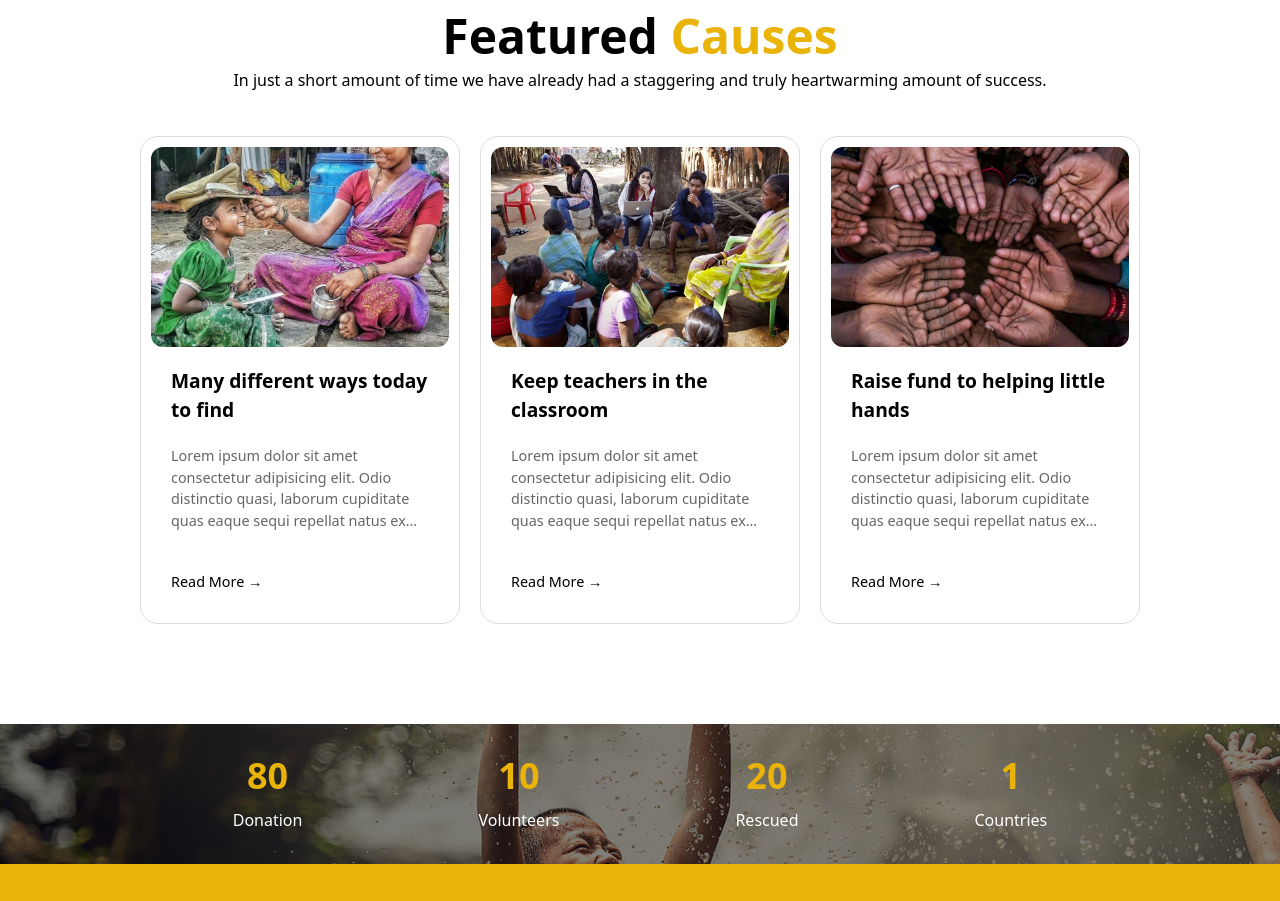
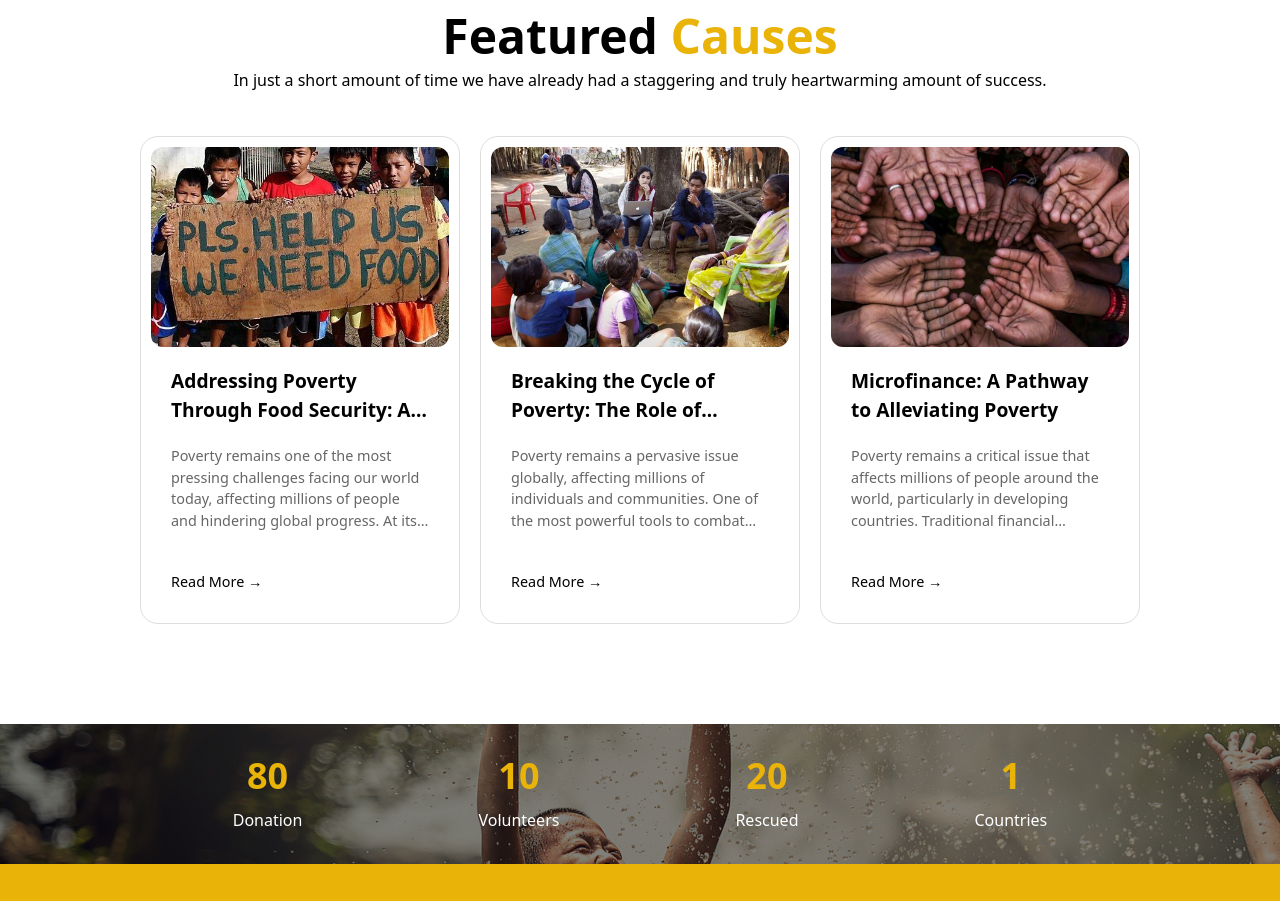
Before and after one commit to sahil0989/hope, a plain HTML site: page index.html in a window 1280 px wide. Shown: the part 1907-2808 px from the top of the page. Drawn offline with nearby package versions, Linux system fonts and the light colour scheme.

Commit message:
change in iindex

```diff
--- a/index.html
+++ b/index.html
@@ -60,7 +60,7 @@
                     <a href="#about"
                         class="px-5 py-2 rounded-lg bg-white font-semibold mt-6">Get
                         Started</a>
-                    <a href="blogs.htmldonate"
+                    <a href="#donate"
                         class="px-5 py-2 rounded-lg bg-yellow-500 font-semibold mt-6">Donate
                         Now</a>
                 </div>
@@ -226,20 +226,13 @@
                         <div class="box">
 
                             <img
-                                src="./img/img10.jpeg"
+                                src="./img/img11.jpeg"
                                 alt="Description of image"
                                 class="featured-image">
                             <div class="text-content">
-                                <h3 class="font-bold">Many different ways today
-                                    to
-                                    find</h3>
-                                <p>Lorem ipsum dolor sit amet consectetur
-                                    adipisicing elit. Odio distinctio quasi,
-                                    laborum cupiditate quas eaque sequi repellat
-                                    natus ex ab, culpa, laboriosam excepturi.
-                                    Delectus, dicta dignissimos facilis nulla
-                                    voluptas nam.</p>
-                                <a href="read-more.html" class="read-more">Read
+                                <h3 class="font-bold">Addressing Poverty Through Food Security: A Global Imperative</h3>
+                                <p>Poverty remains one of the most pressing challenges facing our world today, affecting millions of people and hindering global progress. At its core, poverty is often characterized by a lack of access to basic necessities, with food security being a critical component. In this blog, we will explore the intricate relationship between poverty and food security, and why addressing this issue is paramount to alleviating poverty on a global scale.</p>
+                                <a href="./blogs/blog1.html" class="read-more">Read
                                     More &rarr;</a>
 
                             </div>
@@ -252,15 +245,9 @@
                                 alt="Description of image"
                                 class="featured-image">
                             <div class="text-content">
-                                <h3 class="font-bold">Keep teachers in the
-                                    classroom</h3>
-                                <p>Lorem ipsum dolor sit amet consectetur
-                                    adipisicing elit. Odio distinctio quasi,
-                                    laborum cupiditate quas eaque sequi repellat
-                                    natus ex ab, culpa, laboriosam excepturi.
-                                    Delectus, dicta dignissimos facilis nulla
-                                    voluptas nam.</p>
-                                <a href="read-more.html" class="read-more">Read
+                                <h3 class="font-bold">Breaking the Cycle of Poverty: The Role of Education in Empowering Communities</h3>
+                                <p>Poverty remains a pervasive issue globally, affecting millions of individuals and communities. One of the most powerful tools to combat poverty is education. By providing quality education, we can empower individuals, improve economic opportunities, and foster sustainable development. This blog will explore how education can break the cycle of poverty and the steps needed to ensure that everyone has access to this critical resource.</p>
+                                <a href="./blogs/blog2.html" class="read-more">Read
                                     More &rarr;</a>
                             </div>
                         </div>
@@ -272,16 +259,9 @@
                                 alt="Description of image"
                                 class="featured-image">
                             <div class="text-content">
-                                <h3 class="font-bold">Raise fund to helping
-                                    little
-                                    hands</h3>
-                                <p>Lorem ipsum dolor sit amet consectetur
-                                    adipisicing elit. Odio distinctio quasi,
-                                    laborum cupiditate quas eaque sequi repellat
-                                    natus ex ab, culpa, laboriosam excepturi.
-                                    Delectus, dicta dignissimos facilis nulla
-                                    voluptas nam.</p>
-                                <a href="read-more.html" class="read-more">Read
+                                <h3 class="font-bold">Microfinance: A Pathway to Alleviating Poverty</h3>
+                                <p>Poverty remains a critical issue that affects millions of people around the world, particularly in developing countries. Traditional financial systems often fail to reach the most vulnerable populations, leaving them without access to the resources needed to improve their economic standing. Microfinance has emerged as a powerful tool to bridge this gap, offering financial services to those who are typically excluded from the conventional banking sector. This blog will explore how microfinance can be a pathway to alleviating poverty, empowering individuals, and fostering sustainable development.</p>
+                                <a href="./blogs/blog3.html" class="read-more">Read
                                     More &rarr;</a>
                             </div>
                         </div>
```
